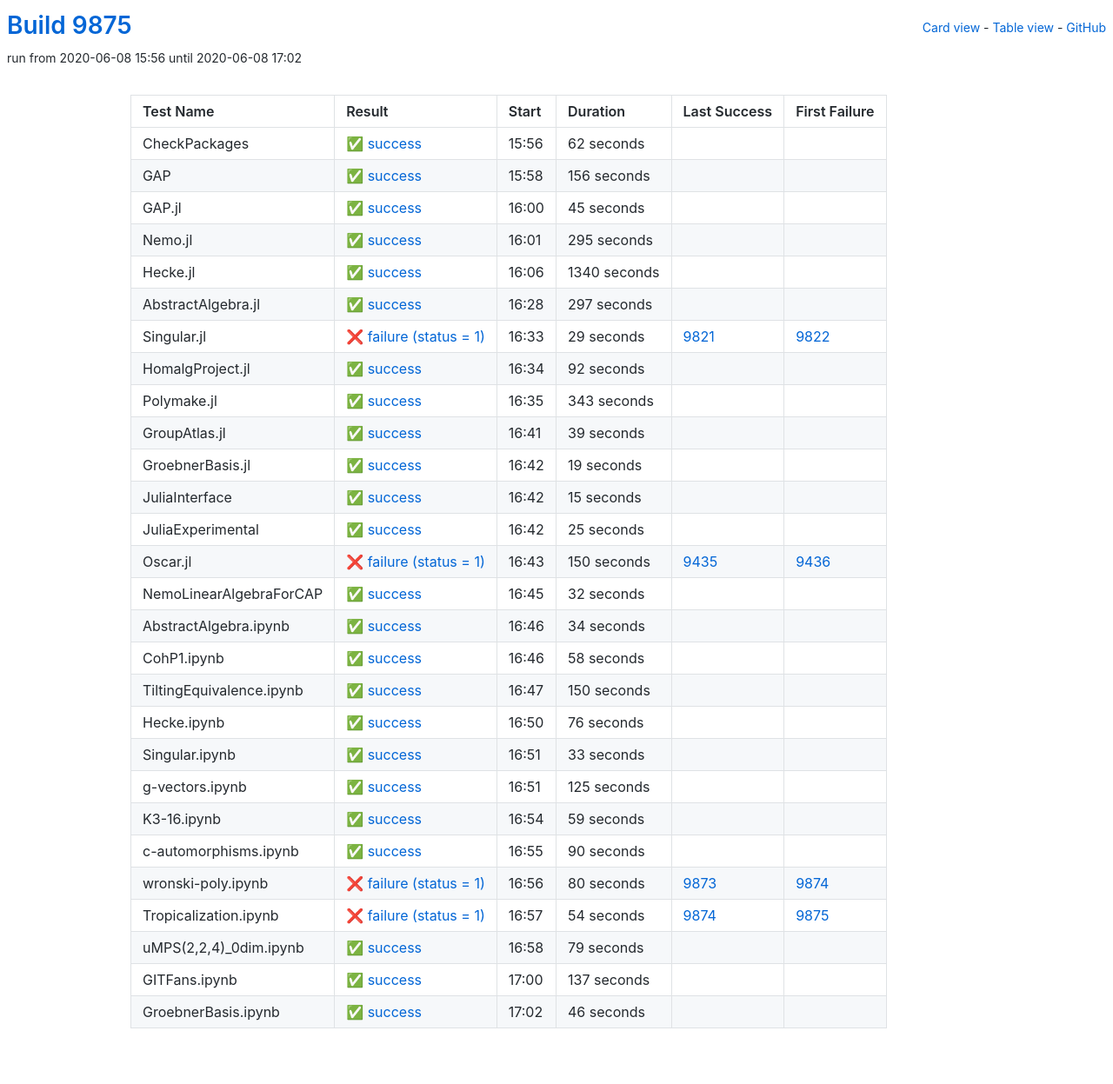
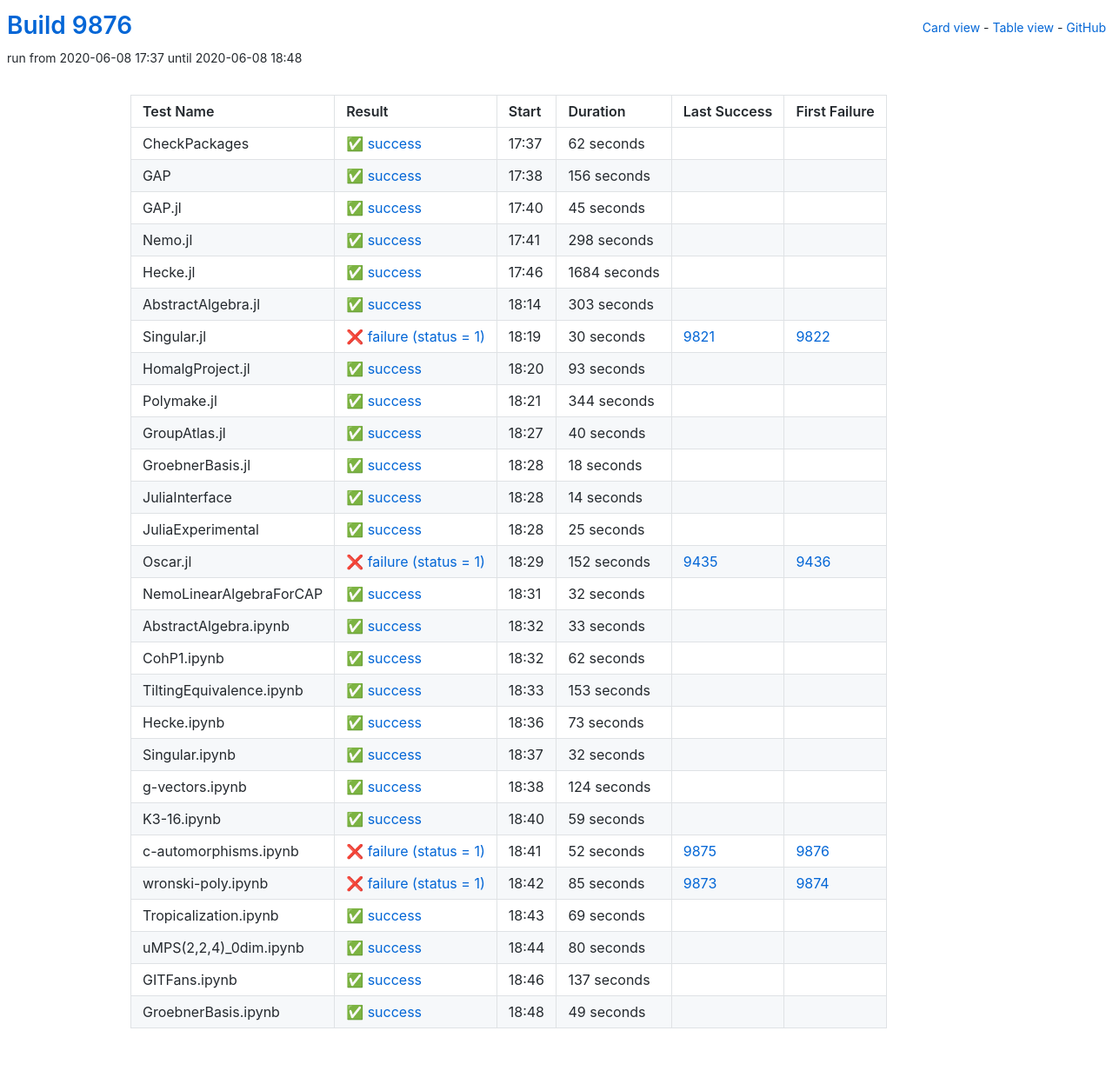
Before and after one commit to oscar-system/oscar-ci-status, a Jekyll site: the page built from table.html, in a window 1280 px wide. Shown: the whole page at 87% size. Built offline with Jekyll 4.4.1, drawn with Linux system fonts in a browser that asks for light colours.

Commit message:
Build 9876

```diff
--- a/_data/ci.yml
+++ b/_data/ci.yml
@@ -1,5 +1,5 @@
-build: 9875
-build_url: https://oscarci.mathematik.uni-kl.de/job/oscar/9875/
+build: 9876
+build_url: https://oscarci.mathematik.uni-kl.de/job/oscar/9876/
 job: oscar
 tests:
 - duration: 62
@@ -9,9 +9,9 @@ tests:
   id: checkpackages
   last_success: false
   last_success_url: null
-  log: https://oscarci.mathematik.uni-kl.de/job/oscar/9875/artifact/logs/build-9875/CheckPackages.log
+  log: https://oscarci.mathematik.uni-kl.de/job/oscar/9876/artifact/logs/build-9876/CheckPackages.log
   name: CheckPackages
-  start: 2020-06-08 15:56
+  start: 2020-06-08 17:37
   status: success
   success: true
 - duration: 156
@@ -21,9 +21,9 @@ tests:
   id: gap
   last_success: false
   last_success_url: null
-  log: https://oscarci.mathematik.uni-kl.de/job/oscar/9875/artifact/logs/build-9875/GAP.log
+  log: https://oscarci.mathematik.uni-kl.de/job/oscar/9876/artifact/logs/build-9876/GAP.log
   name: GAP
-  start: 2020-06-08 15:58
+  start: 2020-06-08 17:38
   status: success
   success: true
 - duration: 45
@@ -33,117 +33,117 @@ tests:
   id: gap-jl
   last_success: false
   last_success_url: null
-  log: https://oscarci.mathematik.uni-kl.de/job/oscar/9875/artifact/logs/build-9875/GAP.jl.log
+  log: https://oscarci.mathematik.uni-kl.de/job/oscar/9876/artifact/logs/build-9876/GAP.jl.log
   name: GAP.jl
-  start: 2020-06-08 16:00
+  start: 2020-06-08 17:40
   status: success
   success: true
-- duration: 295
+- duration: 298
   exitcode: 0
   first_failure: false
   first_failure_url: null
   id: nemo-jl
   last_success: false
   last_success_url: null
-  log: https://oscarci.mathematik.uni-kl.de/job/oscar/9875/artifact/logs/build-9875/Nemo.jl.log
+  log: https://oscarci.mathematik.uni-kl.de/job/oscar/9876/artifact/logs/build-9876/Nemo.jl.log
   name: Nemo.jl
-  start: 2020-06-08 16:01
+  start: 2020-06-08 17:41
   status: success
   success: true
-- duration: 1340
+- duration: 1684
   exitcode: 0
   first_failure: false
   first_failure_url: null
   id: hecke-jl
   last_success: false
   last_success_url: null
-  log: https://oscarci.mathematik.uni-kl.de/job/oscar/9875/artifact/logs/build-9875/Hecke.jl.log
+  log: https://oscarci.mathematik.uni-kl.de/job/oscar/9876/artifact/logs/build-9876/Hecke.jl.log
   name: Hecke.jl
-  start: 2020-06-08 16:06
+  start: 2020-06-08 17:46
   status: success
   success: true
-- duration: 297
+- duration: 303
   exitcode: 0
   first_failure: false
   first_failure_url: null
   id: abstractalgebra-jl
   last_success: false
   last_success_url: null
-  log: https://oscarci.mathematik.uni-kl.de/job/oscar/9875/artifact/logs/build-9875/AbstractAlgebra.jl.log
+  log: https://oscarci.mathematik.uni-kl.de/job/oscar/9876/artifact/logs/build-9876/AbstractAlgebra.jl.log
   name: AbstractAlgebra.jl
-  start: 2020-06-08 16:28
+  start: 2020-06-08 18:14
   status: success
   success: true
-- duration: 29
+- duration: 30
   exitcode: 1
   first_failure: 9822
   first_failure_url: https://oscarci.mathematik.uni-kl.de/job/oscar/9822/
   id: singular-jl
   last_success: 9821
   last_success_url: https://oscarci.mathematik.uni-kl.de/job/oscar/9821/
-  log: https://oscarci.mathematik.uni-kl.de/job/oscar/9875/artifact/logs/build-9875/Singular.jl.log
+  log: https://oscarci.mathematik.uni-kl.de/job/oscar/9876/artifact/logs/build-9876/Singular.jl.log
   name: Singular.jl
-  start: 2020-06-08 16:33
+  start: 2020-06-08 18:19
   status: failure
   success: false
-- duration: 92
+- duration: 93
   exitcode: 0
   first_failure: false
   first_failure_url: null
   id: homalgproject-jl
   last_success: false
   last_success_url: null
-  log: https://oscarci.mathematik.uni-kl.de/job/oscar/9875/artifact/logs/build-9875/HomalgProject.jl.log
+  log: https://oscarci.mathematik.uni-kl.de/job/oscar/9876/artifact/logs/build-9876/HomalgProject.jl.log
   name: HomalgProject.jl
-  start: 2020-06-08 16:34
+  start: 2020-06-08 18:20
   status: success
   success: true
-- duration: 343
+- duration: 344
   exitcode: 0
   first_failure: false
   first_failure_url: null
   id: polymake-jl
   last_success: false
   last_success_url: null
-  log: https://oscarci.mathematik.uni-kl.de/job/oscar/9875/artifact/logs/build-9875/Polymake.jl.log
+  log: https://oscarci.mathematik.uni-kl.de/job/oscar/9876/artifact/logs/build-9876/Polymake.jl.log
   name: Polymake.jl
-  start: 2020-06-08 16:35
+  start: 2020-06-08 18:21
   status: success
   success: true
-- duration: 39
+- duration: 40
   exitcode: 0
   first_failure: false
   first_failure_url: null
   id: groupatlas-jl
   last_success: false
   last_success_url: null
-  log: https://oscarci.mathematik.uni-kl.de/job/oscar/9875/artifact/logs/build-9875/GroupAtlas.jl.log
+  log: https://oscarci.mathematik.uni-kl.de/job/oscar/9876/artifact/logs/build-9876/GroupAtlas.jl.log
   name: GroupAtlas.jl
-  start: 2020-06-08 16:41
+  start: 2020-06-08 18:27
   status: success
   success: true
-- duration: 19
+- duration: 18
   exitcode: 0
   first_failure: false
   first_failure_url: null
   id: groebnerbasis-jl
   last_success: false
   last_success_url: null
-  log: https://oscarci.mathematik.uni-kl.de/job/oscar/9875/artifact/logs/build-9875/GroebnerBasis.jl.log
+  log: https://oscarci.mathematik.uni-kl.de/job/oscar/9876/artifact/logs/build-9876/GroebnerBasis.jl.log
   name: GroebnerBasis.jl
-  start: 2020-06-08 16:42
+  start: 2020-06-08 18:28
   status: success
   success: true
-- duration: 15
+- duration: 14
   exitcode: 0
   first_failure: false
   first_failure_url: null
   id: juliainterface
   last_success: false
   last_success_url: null
-  log: https://oscarci.mathematik.uni-kl.de/job/oscar/9875/artifact/logs/build-9875/JuliaInterface.log
+  log: https://oscarci.mathematik.uni-kl.de/job/oscar/9876/artifact/logs/build-9876/JuliaInterface.log
   name: JuliaInterface
-  start: 2020-06-08 16:42
+  start: 2020-06-08 18:28
   status: success
   success: true
 - duration: 25
@@ -153,21 +153,21 @@ tests:
   id: juliaexperimental
   last_success: false
   last_success_url: null
-  log: https://oscarci.mathematik.uni-kl.de/job/oscar/9875/artifact/logs/build-9875/JuliaExperimental.log
+  log: https://oscarci.mathematik.uni-kl.de/job/oscar/9876/artifact/logs/build-9876/JuliaExperimental.log
   name: JuliaExperimental
-  start: 2020-06-08 16:42
+  start: 2020-06-08 18:28
   status: success
   success: true
-- duration: 150
+- duration: 152
   exitcode: 1
   first_failure: 9436
   first_failure_url: https://oscarci.mathematik.uni-kl.de/job/oscar/9436/
   id: oscar-jl
   last_success: 9435
   last_success_url: https://oscarci.mathematik.uni-kl.de/job/oscar/9435/
-  log: https://oscarci.mathematik.uni-kl.de/job/oscar/9875/artifact/logs/build-9875/Oscar.jl.log
+  log: https://oscarci.mathematik.uni-kl.de/job/oscar/9876/artifact/logs/build-9876/Oscar.jl.log
   name: Oscar.jl
-  start: 2020-06-08 16:43
+  start: 2020-06-08 18:29
   status: failure
   success: false
 - duration: 32
@@ -177,81 +177,81 @@ tests:
   id: nemolinearalgebraforcap
   last_success: false
   last_success_url: null
-  log: https://oscarci.mathematik.uni-kl.de/job/oscar/9875/artifact/logs/build-9875/NemoLinearAlgebraForCAP.log
+  log: https://oscarci.mathematik.uni-kl.de/job/oscar/9876/artifact/logs/build-9876/NemoLinearAlgebraForCAP.log
   name: NemoLinearAlgebraForCAP
-  start: 2020-06-08 16:45
+  start: 2020-06-08 18:31
   status: success
   success: true
-- duration: 34
+- duration: 33
   exitcode: 0
   first_failure: false
   first_failure_url: null
   id: abstractalgebra-ipynb
   last_success: false
   last_success_url: null
-  log: https://oscarci.mathematik.uni-kl.de/job/oscar/9875/artifact/logs/build-9875/AbstractAlgebra.ipynb.log
+  log: https://oscarci.mathematik.uni-kl.de/job/oscar/9876/artifact/logs/build-9876/AbstractAlgebra.ipynb.log
   name: AbstractAlgebra.ipynb
-  start: 2020-06-08 16:46
+  start: 2020-06-08 18:32
   status: success
   success: true
-- duration: 58
+- duration: 62
   exitcode: 0
   first_failure: false
   first_failure_url: null
   id: cohp1-ipynb
   last_success: false
   last_success_url: null
-  log: https://oscarci.mathematik.uni-kl.de/job/oscar/9875/artifact/logs/build-9875/CohP1.ipynb.log
+  log: https://oscarci.mathematik.uni-kl.de/job/oscar/9876/artifact/logs/build-9876/CohP1.ipynb.log
   name: CohP1.ipynb
-  start: 2020-06-08 16:46
+  start: 2020-06-08 18:32
   status: success
   success: true
-- duration: 150
+- duration: 153
   exitcode: 0
   first_failure: false
   first_failure_url: null
   id: tiltingequivalence-ipynb
   last_success: false
   last_success_url: null
-  log: https://oscarci.mathematik.uni-kl.de/job/oscar/9875/artifact/logs/build-9875/TiltingEquivalence.ipynb.log
+  log: https://oscarci.mathematik.uni-kl.de/job/oscar/9876/artifact/logs/build-9876/TiltingEquivalence.ipynb.log
   name: TiltingEquivalence.ipynb
-  start: 2020-06-08 16:47
+  start: 2020-06-08 18:33
   status: success
   success: true
-- duration: 76
+- duration: 73
   exitcode: 0
   first_failure: false
   first_failure_url: null
   id: hecke-ipynb
   last_success: false
   last_success_url: null
-  log: https://oscarci.mathematik.uni-kl.de/job/oscar/9875/artifact/logs/build-9875/Hecke.ipynb.log
+  log: https://oscarci.mathematik.uni-kl.de/job/oscar/9876/artifact/logs/build-9876/Hecke.ipynb.log
   name: Hecke.ipynb
-  start: 2020-06-08 16:50
+  start: 2020-06-08 18:36
   status: success
   success: true
-- duration: 33
+- duration: 32
   exitcode: 0
   first_failure: false
   first_failure_url: null
   id: singular-ipynb
   last_success: false
   last_success_url: null
-  log: https://oscarci.mathematik.uni-kl.de/job/oscar/9875/artifact/logs/build-9875/Singular.ipynb.log
+  log: https://oscarci.mathematik.uni-kl.de/job/oscar/9876/artifact/logs/build-9876/Singular.ipynb.log
   name: Singular.ipynb
-  start: 2020-06-08 16:51
+  start: 2020-06-08 18:37
   status: success
   success: true
-- duration: 125
+- duration: 124
   exitcode: 0
   first_failure: false
   first_failure_url: null
   id: g-vectors-ipynb
   last_success: false
   last_success_url: null
-  log: https://oscarci.mathematik.uni-kl.de/job/oscar/9875/artifact/logs/build-9875/g-vectors.ipynb.log
+  log: https://oscarci.mathematik.uni-kl.de/job/oscar/9876/artifact/logs/build-9876/g-vectors.ipynb.log
   name: g-vectors.ipynb
-  start: 2020-06-08 16:51
+  start: 2020-06-08 18:38
   status: success
   success: true
 - duration: 59
@@ -261,57 +261,57 @@ tests:
   id: k3-16-ipynb
   last_success: false
   last_success_url: null
-  log: https://oscarci.mathematik.uni-kl.de/job/oscar/9875/artifact/logs/build-9875/K3-16.ipynb.log
+  log: https://oscarci.mathematik.uni-kl.de/job/oscar/9876/artifact/logs/build-9876/K3-16.ipynb.log
   name: K3-16.ipynb
-  start: 2020-06-08 16:54
+  start: 2020-06-08 18:40
   status: success
   success: true
-- duration: 90
-  exitcode: 0
-  first_failure: false
-  first_failure_url: null
+- duration: 52
+  exitcode: 1
+  first_failure: 9876
+  first_failure_url: https://oscarci.mathematik.uni-kl.de/job/oscar/9876/
   id: c-automorphisms-ipynb
-  last_success: false
-  last_success_url: null
-  log: https://oscarci.mathematik.uni-kl.de/job/oscar/9875/artifact/logs/build-9875/c-automorphisms.ipynb.log
+  last_success: 9875
+  last_success_url: https://oscarci.mathematik.uni-kl.de/job/oscar/9875/
+  log: https://oscarci.mathematik.uni-kl.de/job/oscar/9876/artifact/logs/build-9876/c-automorphisms.ipynb.log
   name: c-automorphisms.ipynb
-  start: 2020-06-08 16:55
-  status: success
-  success: true
-- duration: 80
+  start: 2020-06-08 18:41
+  status: failure
+  success: false
+- duration: 85
   exitcode: 1
   first_failure: 9874
   first_failure_url: https://oscarci.mathematik.uni-kl.de/job/oscar/9874/
   id: wronski-poly-ipynb
   last_success: 9873
   last_success_url: https://oscarci.mathematik.uni-kl.de/job/oscar/9873/
-  log: https://oscarci.mathematik.uni-kl.de/job/oscar/9875/artifact/logs/build-9875/wronski-poly.ipynb.log
+  log: https://oscarci.mathematik.uni-kl.de/job/oscar/9876/artifact/logs/build-9876/wronski-poly.ipynb.log
   name: wronski-poly.ipynb
-  start: 2020-06-08 16:56
+  start: 2020-06-08 18:42
   status: failure
   success: false
-- duration: 54
-  exitcode: 1
-  first_failure: 9875
-  first_failure_url: https://oscarci.mathematik.uni-kl.de/job/oscar/9875/
+- duration: 69
+  exitcode: 0
+  first_failure: false
+  first_failure_url: null
   id: tropicalization-ipynb
-  last_success: 9874
-  last_success_url: https://oscarci.mathematik.uni-kl.de/job/oscar/9874/
-  log: https://oscarci.mathematik.uni-kl.de/job/oscar/9875/artifact/logs/build-9875/Tropicalization.ipynb.log
+  last_success: false
+  last_success_url: null
+  log: https://oscarci.mathematik.uni-kl.de/job/oscar/9876/artifact/logs/build-9876/Tropicalization.ipynb.log
   name: Tropicalization.ipynb
-  start: 2020-06-08 16:57
-  status: failure
-  success: false
-- duration: 79
+  start: 2020-06-08 18:43
+  status: success
+  success: true
+- duration: 80
   exitcode: 0
   first_failure: false
   first_failure_url: null
   id: umps-2-2-4-0dim-ipynb
   last_success: false
   last_success_url: null
-  log: https://oscarci.mathematik.uni-kl.de/job/oscar/9875/artifact/logs/build-9875/uMPS-2-2-4-_0dim.ipynb.log
+  log: https://oscarci.mathematik.uni-kl.de/job/oscar/9876/artifact/logs/build-9876/uMPS-2-2-4-_0dim.ipynb.log
   name: uMPS(2,2,4)_0dim.ipynb
-  start: 2020-06-08 16:58
+  start: 2020-06-08 18:44
   status: success
   success: true
 - duration: 137
@@ -321,20 +321,20 @@ tests:
   id: gitfans-ipynb
   last_success: false
   last_success_url: null
-  log: https://oscarci.mathematik.uni-kl.de/job/oscar/9875/artifact/logs/build-9875/GITFans.ipynb.log
+  log: https://oscarci.mathematik.uni-kl.de/job/oscar/9876/artifact/logs/build-9876/GITFans.ipynb.log
   name: GITFans.ipynb
-  start: 2020-06-08 17:00
+  start: 2020-06-08 18:46
   status: success
   success: true
-- duration: 46
+- duration: 49
   exitcode: 0
   first_failure: false
   first_failure_url: null
   id: groebnerbasis-ipynb
   last_success: false
   last_success_url: null
-  log: https://oscarci.mathematik.uni-kl.de/job/oscar/9875/artifact/logs/build-9875/GroebnerBasis.ipynb.log
+  log: https://oscarci.mathematik.uni-kl.de/job/oscar/9876/artifact/logs/build-9876/GroebnerBasis.ipynb.log
   name: GroebnerBasis.ipynb
-  start: 2020-06-08 17:02
+  start: 2020-06-08 18:48
   status: success
   success: true
```
Also changed, not shown: README.md.
